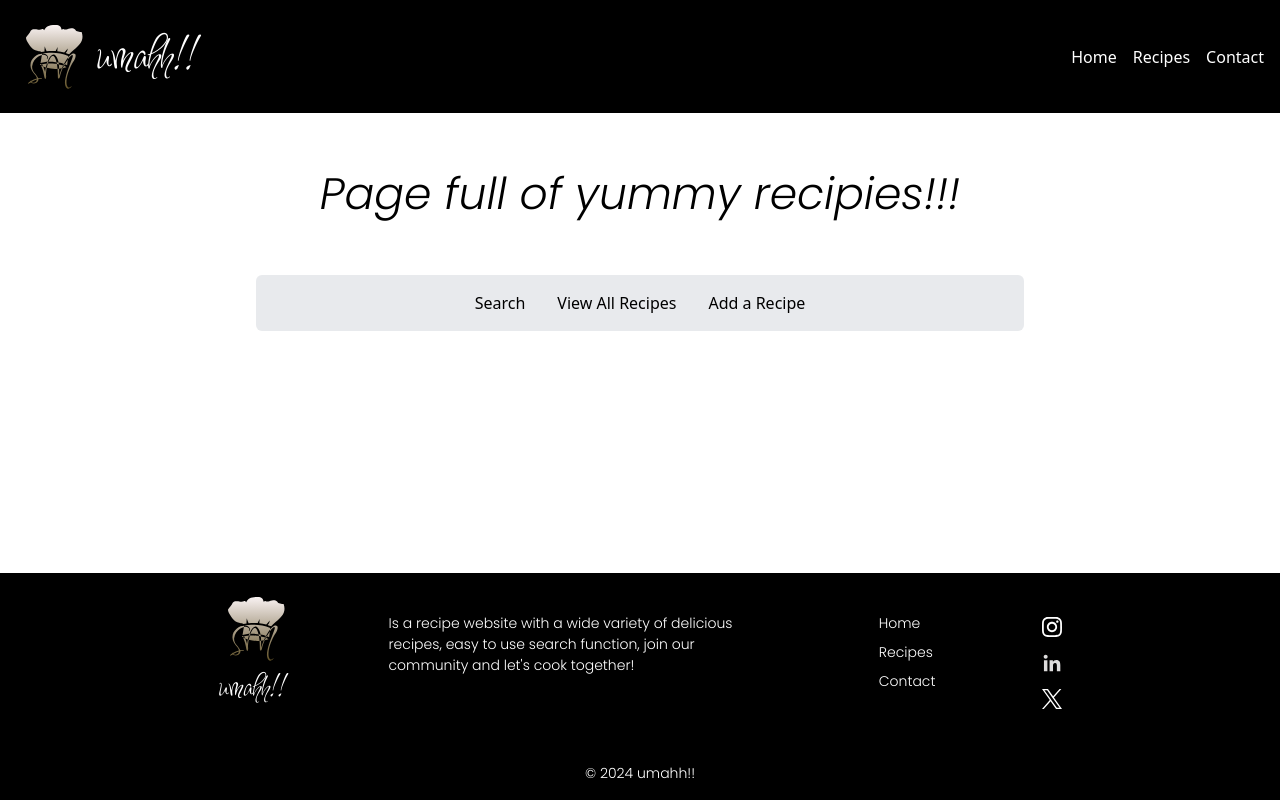
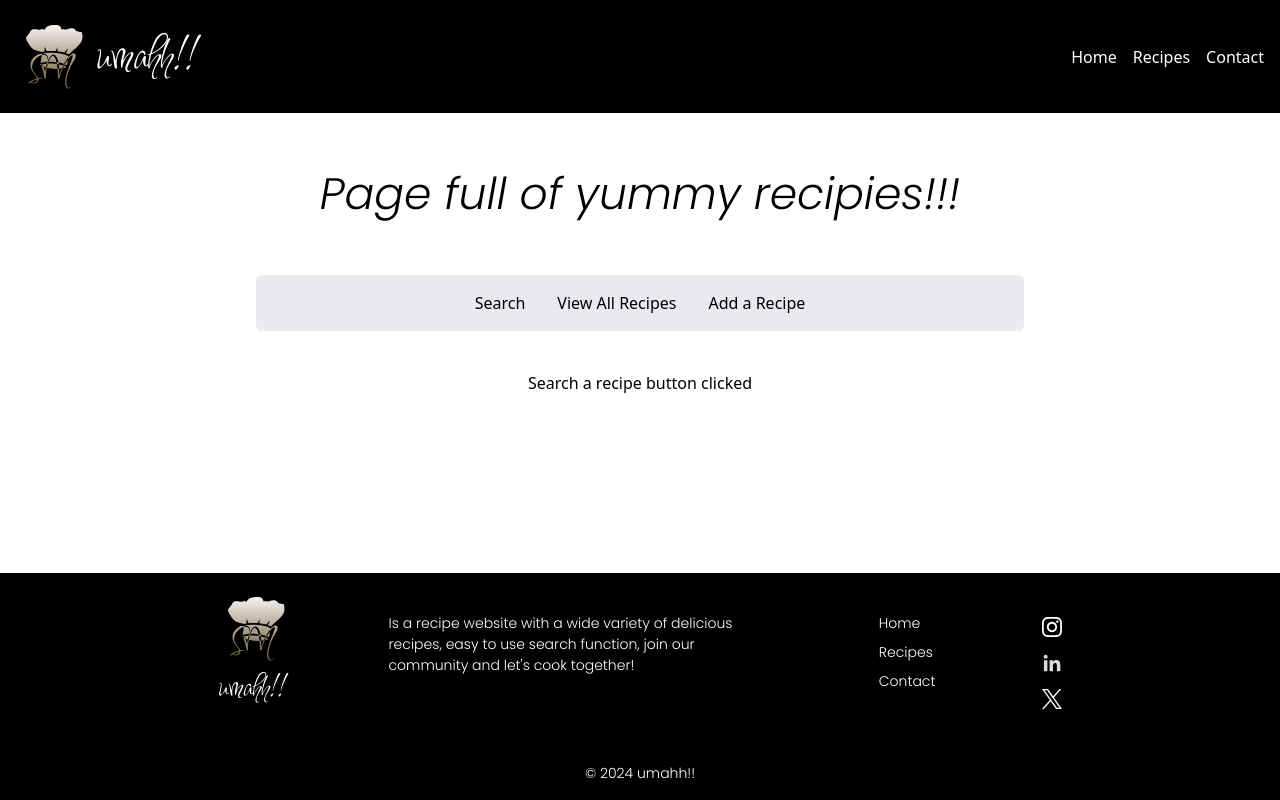
Before and after one commit to SarikaMangalpally/Recipe-frontend, a React (Vite) app: page / in a window 1280 px wide. Both pictures are taken after a click on the button "Search". Built offline with nearby package versions, Linux system fonts and the light colour scheme.

Commit message:
showing text on click search

```diff
--- a/src/components/Search.tsx
+++ b/src/components/Search.tsx
@@ -1,8 +1,15 @@
 import React from "react";
 
+interface SearchProps {
+    searchVisible: boolean;
+    // onHide: () => void;
 
-const Search: React.FC = () => {
-    return <></>
+}
+const Search: React.FC<SearchProps> = ({searchVisible}: SearchProps) => {
+
+    return <>
+    <h2 className={`${!searchVisible && 'hidden'} max-w-sm mx-auto text-center my-10`} >Search a recipe button clicked</h2>
+    </>
 }
 
 export default Search;
--- a/src/pages/Home.tsx
+++ b/src/pages/Home.tsx
@@ -2,23 +2,35 @@ import React, {useState} from "react";
 import { useNavigate } from "react-router-dom";
 // import Search from "../components/Search";
 import AddRecipeForm from "../components/AddRecipeForm";
+import Search from "../components/Search";
 interface HomeProps {
 
 }
 const Home: React.FC<HomeProps> = ()=> {
     const navigate = useNavigate();
     const [formVisible, setFormVisibility] = useState(false);
+    const [searchVisibility, setSearchVisibility] = useState(false);
     const handleFormHide = () => {
         setFormVisibility(false);
     }
     const handleSearch =() => {
         console.log('Clicked on search');
+        handleSearchVisibility();
+    }
+    const handleSearchVisibility =() => {
+            setSearchVisibility(!searchVisibility);
     }
     const handleViewRecipes = () => {
+        if (searchVisibility) {
+            handleSearchVisibility();
+        }
         console.log('Clicked on view recipes');
         navigate('/recipes');
     }
     const handleAddRecipe = () => {
+        if (searchVisibility) {
+            handleSearchVisibility();
+        }
         console.log('Clicked on add recipe');
         setFormVisibility(true);
     }
@@ -31,6 +43,7 @@ const Home: React.FC<HomeProps> = ()=> {
         </div>
 
         <AddRecipeForm formVisible = {formVisible} onHide={handleFormHide}/>
+        <Search searchVisible = {searchVisibility}/>
     </>
 }
 export default Home
```
